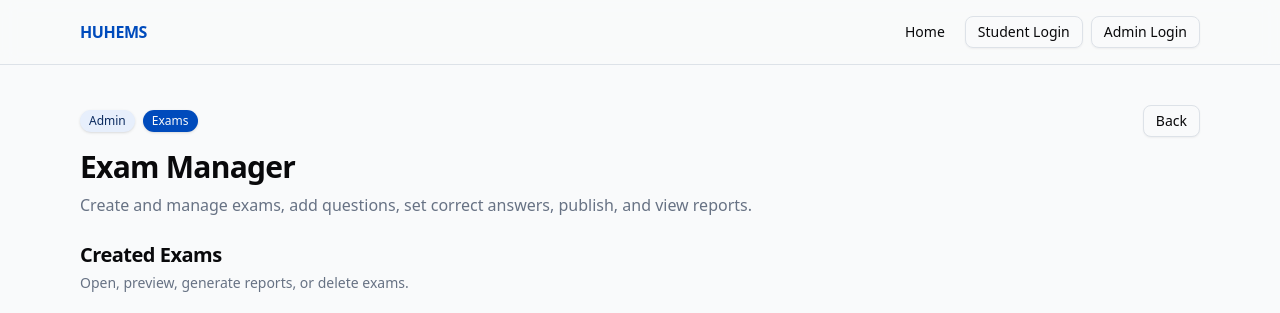
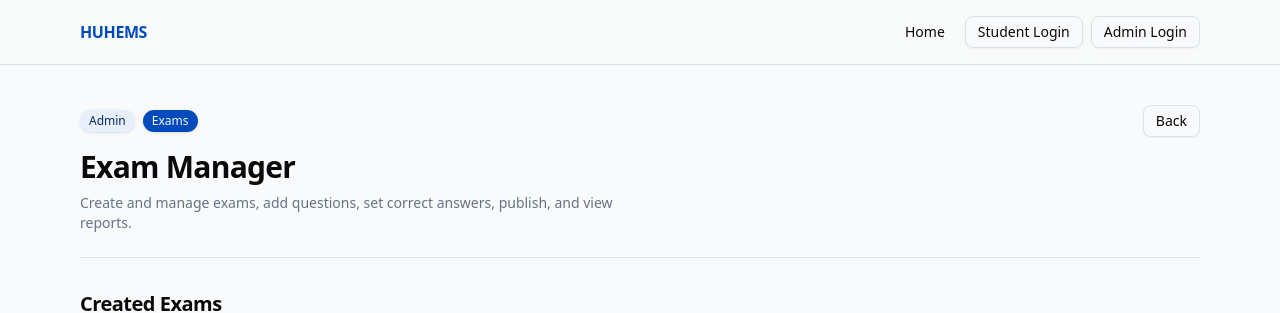
Before and after one commit to KeneanDita/HUHEMS, a Next.js app in the folder frontend/: page /admin/exams in a window 1280 px wide. Shown: the top 313 px of the page. Built offline with nearby package versions, Linux system fonts and the light colour scheme; no server answers.

Commit message:
style: apply consistent page header to admin exam manager
Add border-b pb-6, gap-8 outer wrapper, and text-sm description
to match the standard admin dashboard header pattern.

Made-with: Cursor

```diff
--- a/frontend/app/admin/exams/page.tsx
+++ b/frontend/app/admin/exams/page.tsx
@@ -5,8 +5,8 @@ import { AdminExamsClient } from "./ui";
 
 export default function AdminExamsPage() {
   return (
-    <div className="grid gap-6">
-      <div className="animate-in fade-in slide-in-from-top-4 duration-500">
+    <div className="grid gap-8">
+      <div className="animate-in fade-in slide-in-from-top-4 duration-500 border-b pb-6">
         <div className="flex flex-wrap items-center justify-between gap-3">
           <div className="flex items-center gap-2">
             <Badge variant="secondary" className="shadow-sm">Admin</Badge>
@@ -17,7 +17,7 @@ export default function AdminExamsPage() {
           </div>
         </div>
         <h1 className="mt-3 text-3xl font-semibold tracking-tight">Exam Manager</h1>
-        <p className="mt-2 max-w-2xl text-muted-foreground">
+        <p className="mt-2 max-w-xl text-sm text-muted-foreground">
           Create and manage exams, add questions, set correct answers, publish, and view reports.
         </p>
       </div>
```
